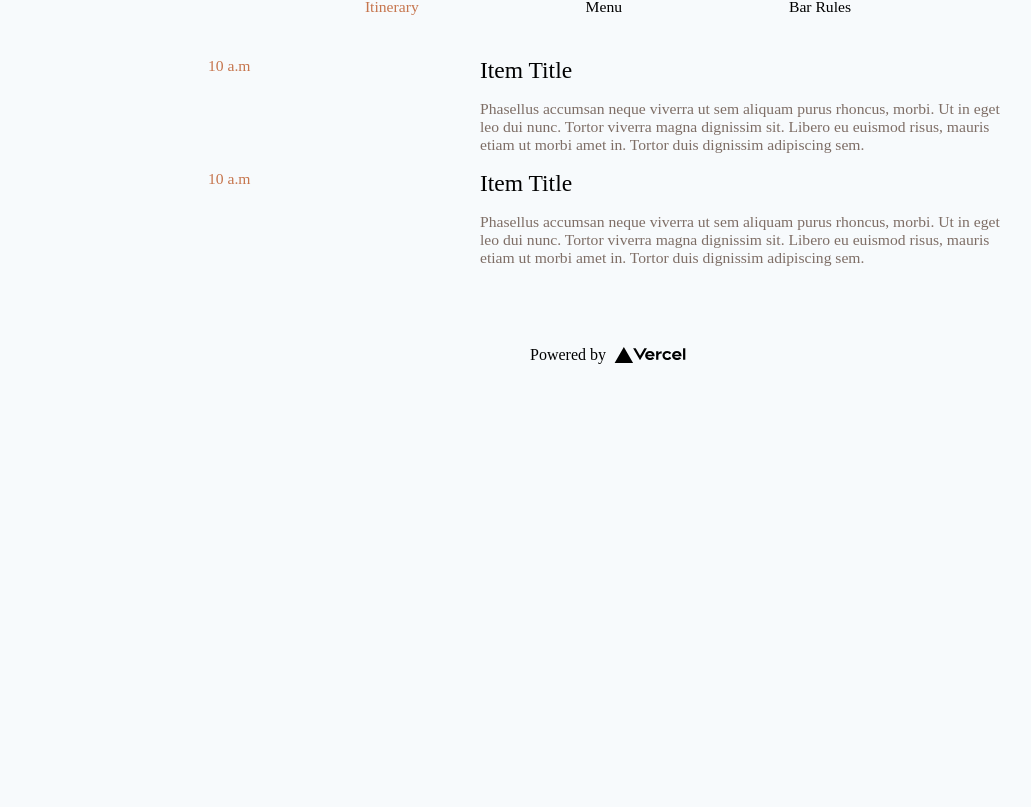
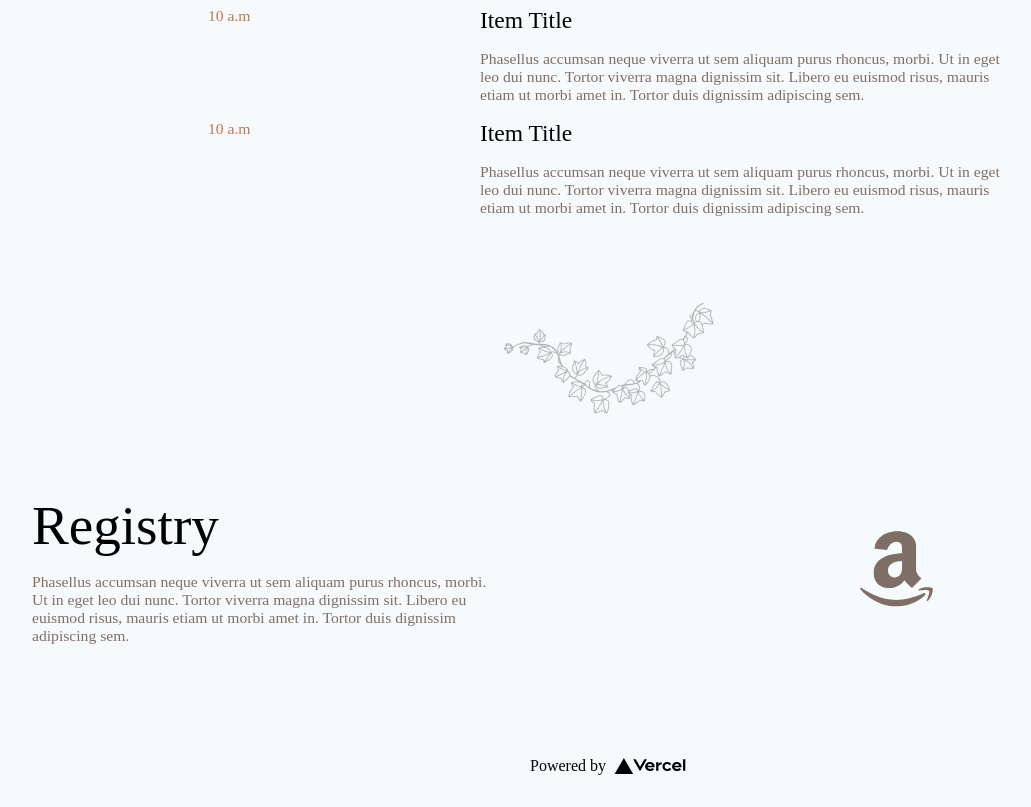
Before and after one commit to jakobbergeson/wedding, a Next.js app: page / in a window 1280 px wide. Shown: the part 1909-2716 px from the top of the page, without its empty margins (32-1063 px from the left). Before the commit the page ends 2305 px from the top, so only its background shows below. Built offline with nearby package versions, Linux system fonts and the light colour scheme; a web font is replaced by a local one.

Commit message:
Add registry component and sub components.

```diff
--- /dev/null
+++ b/components/registry/BlurbBox.js
@@ -0,0 +1,23 @@
+import styles from '../../styles/BlurbBox.module.css';
+
+export default function BlurbBox({
+  header,
+  paragraph
+}) {
+  return (
+    <div
+      className={styles.container}
+    >
+      <p
+        className={styles.header}
+      >
+        {header}
+      </p>
+      <p
+        className={styles.paragraph}
+      >
+        {paragraph}
+      </p>
+    </div>
+  );
+}
--- /dev/null
+++ b/components/registry/RegLink.js
@@ -0,0 +1,29 @@
+import styles from '../../styles/RegLink.module.css';
+import { useState } from 'react';
+
+export default function RegLink() {
+
+  const [hover, setHover] = useState(false);
+
+  return (
+    <div
+      className={styles.container}
+    >
+      <a
+        className={styles.link}
+        href="https://www.google.com/url?sa=i&url=https%3A%2F%2Fsnapshot.canon-asia.com%2Fvn%2Farticle%2Feng%2F3-ideas-for-cute-cat-photos&psig=AOvVaw2YMW_rjVMFriuBw7bRZyWd&ust=1666184194546000&source=images&cd=vfe&ved=0CAsQjRxqFwoTCNDO3fnp6foCFQAAAAAdAAAAABAE"
+        target='_blank'
+        onMouseOver={() => setHover(true)}
+        onMouseLeave={() => setHover(false)}
+      >
+        <svg
+          className={styles.svg}
+          xmlns="http://www.w3.org/2000/svg"
+          viewBox="0 0 448 512">
+          <path d="M257.2 162.7c-48.7 1.8-169.5 15.5-169.5 117.5 0 109.5 138.3 114 183.5 43.2 6.5 10.2 35.4 37.5 45.3 46.8l56.8-56S341 288.9 341 261.4V114.3C341 89 316.5 32 228.7 32 140.7 32 94 87 94 136.3l73.5 6.8c16.3-49.5 54.2-49.5 54.2-49.5 40.7-.1 35.5 29.8 35.5 69.1zm0 86.8c0 80-84.2 68-84.2 17.2 0-47.2 50.5-56.7 84.2-57.8v40.6zm136 163.5c-7.7 10-70 67-174.5 67S34.2 408.5 9.7 379c-6.8-7.7 1-11.3 5.5-8.3C88.5 415.2 203 488.5 387.7 401c7.5-3.7 13.3 2 5.5 12zm39.8 2.2c-6.5 15.8-16 26.8-21.2 31-5.5 4.5-9.5 2.7-6.5-3.8s19.3-46.5 12.7-55c-6.5-8.3-37-4.3-48-3.2-10.8 1-13 2-14-.3-2.3-5.7 21.7-15.5 37.5-17.5 15.7-1.8 41-.8 46 5.7 3.7 5.1 0 27.1-6.5 43.1z" /></svg>
+        <div className={hover ? styles.lineShow : styles.lineHidden} />
+      </a>
+
+    </div>
+  );
+}
--- /dev/null
+++ b/components/registry/Registry.js
@@ -0,0 +1,17 @@
+import BoxRow from '../BoxRow';
+import BlurbBox from './BlurbBox';
+import RegLink from './RegLink';
+
+export default function Registry() {
+  return (
+    <BoxRow
+      id='registry'
+    >
+      <BlurbBox
+        header={'Registry'}
+        paragraph={'Phasellus accumsan neque viverra ut sem aliquam purus rhoncus, morbi. Ut in eget leo dui nunc. Tortor viverra magna dignissim sit. Libero eu euismod risus, mauris etiam ut morbi amet in. Tortor duis dignissim adipiscing sem.'}
+      />
+      <RegLink />
+    </BoxRow>
+  );
+}
--- a/pages/index.js
+++ b/pages/index.js
@@ -5,6 +5,7 @@ import Hero from '../components/hero/Hero';
 import Venue from '../components/venue/Venue';
 import Seperator from '../components/Seperator';
 import Itinerary from '../components/itinerary/Itinerary';
+import Registry from '../components/registry/Registry';
 import styles from '../styles/Home.module.css';
 
 export default function Home() {
@@ -21,10 +22,12 @@ export default function Home() {
         <Hero />
         <Venue />
         <Seperator />
-        <Seperator
+        <Itinerary />
+        <Seperator />
+        {/* <Seperator
           customStyle={{ transform: 'translate(0px, -52%)', zIndex: 100 }}
-        />
-        <Itinerary />
+        /> */}
+        <Registry />
       </main>
 
       <footer className={styles.footer}>
--- /dev/null
+++ b/styles/BlurbBox.module.css
@@ -0,0 +1,28 @@
+.container {
+  display: flex;
+  flex-direction: column;
+  align-items: flex-start;
+  width:fit-content;
+  max-width: 40%;
+}
+
+.header {
+  font-size: var(--step-5);
+  text-align: left;
+  margin: 1rem 0rem;
+}
+
+.paragraph {
+  color: var(--link);
+  font-size: var(--step--1);
+  text-align: left;
+  margin-top: 0px;
+}
+
+@media only screen and (max-width: 555px) {
+
+  .container {
+   max-width: 100%;
+  }
+
+}
--- /dev/null
+++ b/styles/RegLink.module.css
@@ -0,0 +1,52 @@
+.container {
+  display: flex;
+  justify-content: center;
+  align-items: center;
+  min-width: 50%;
+}
+
+.link {
+  display: flex;
+  flex-direction: column;
+  justify-content: center;
+  align-items: center;
+}
+
+.svg {
+  width: 75px;
+  fill: var(--link);
+  transition: fill .5s
+}
+
+.svg:hover {
+  fill: var(--secondary);
+  transition: fill .3s
+}
+
+.lineHidden {
+  height: 2px;
+  width: 0%;
+  background-color: var(--accent);
+  opacity: 0;
+  transition: all .5s ease;
+}
+
+.lineShow {
+  height:2px;
+  width: 100%;
+  background-color: var(--accent);
+  opacity: 1;
+  transition: all .3s ease;
+}
+
+@media only screen and (max-width: 555px) {
+
+  .container {
+   width: 100%;
+  }
+
+  .link {
+    margin-top: 1em;
+  }
+
+}
--- a/styles/Seperator.module.css
+++ b/styles/Seperator.module.css
@@ -1,11 +1,11 @@
 .container {
   position: relative;
-  width: 200px;
-  height: 100px;
+  width: 300px;
+  height: 150px;
 }
 
 .ornament {
   object-fit: contain;
   transform: rotate(25deg);
-  opacity: 62%;
+  opacity: 30%;
 }
```
